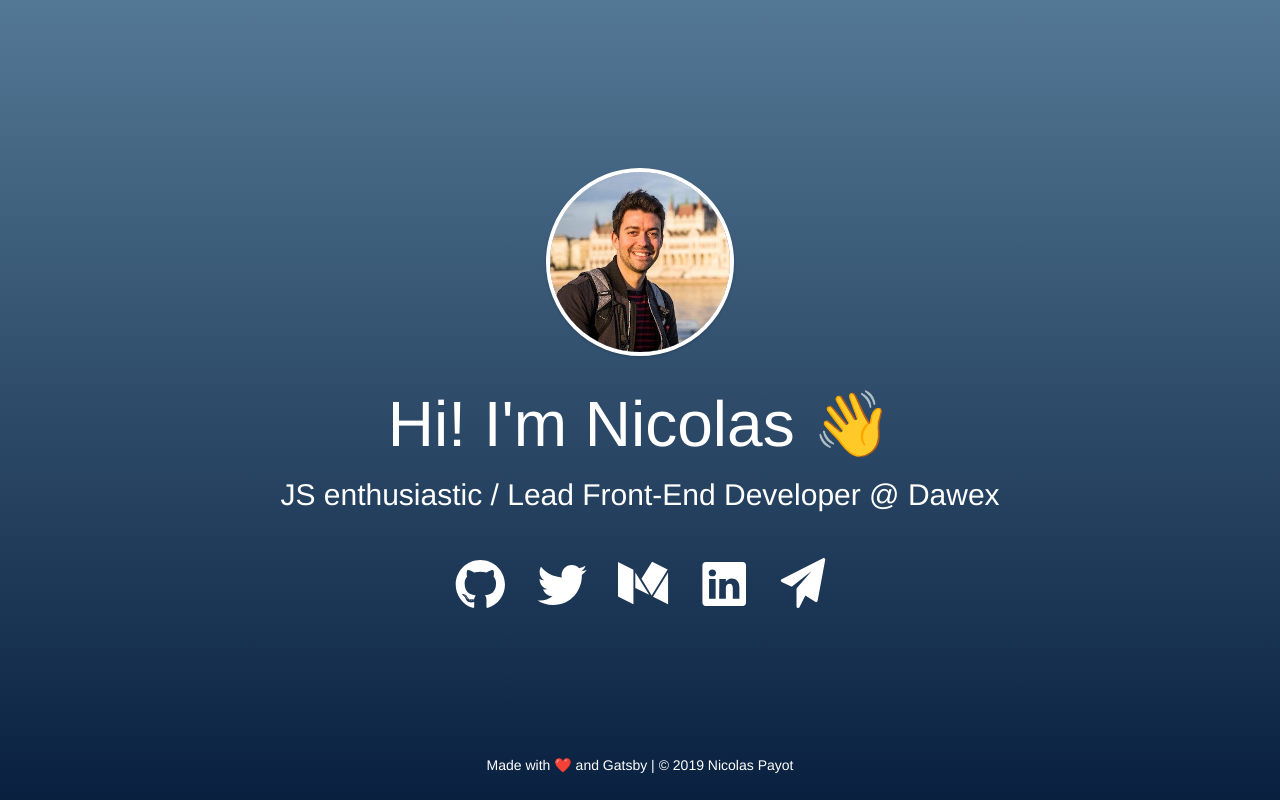
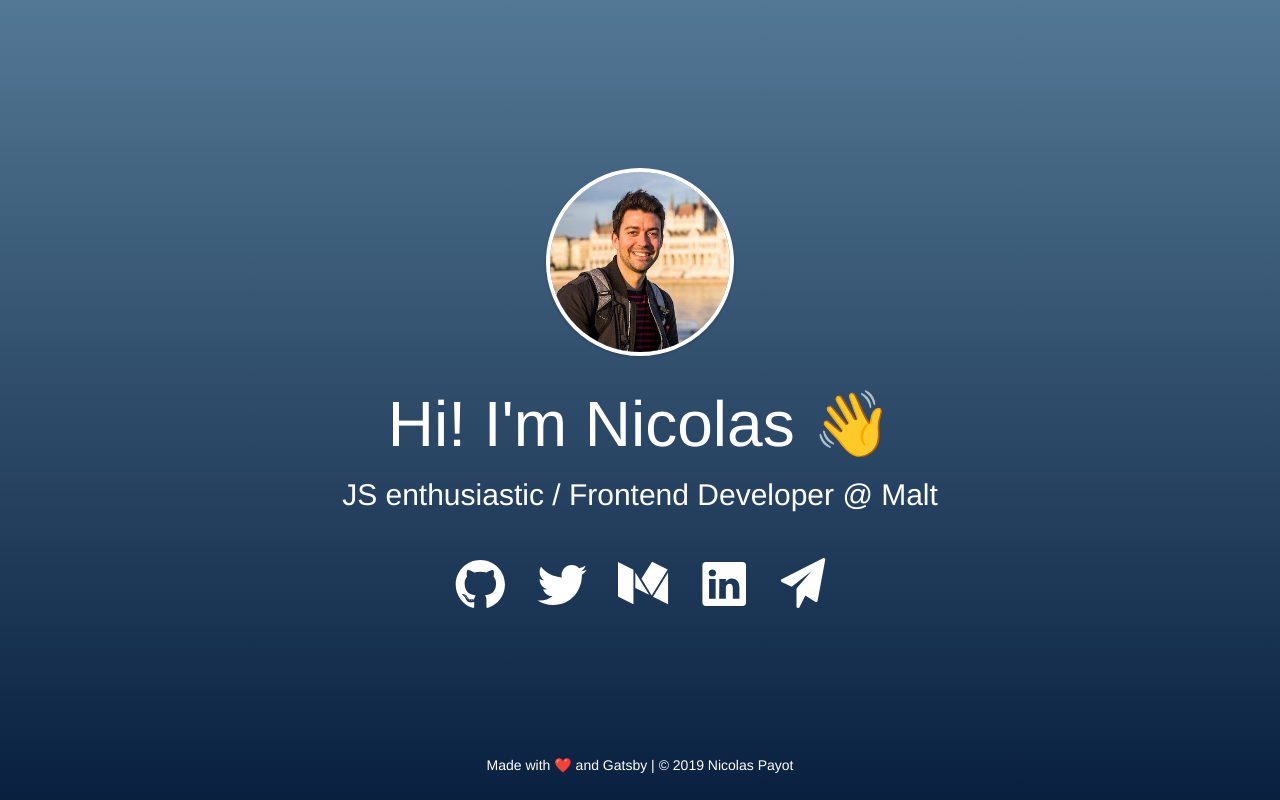
Before and after one commit to nicolaspayot/nicolaspayot, a Gatsby site: page / in a window 1280 px wide. Built offline with nearby package versions, Linux system fonts and the light colour scheme; Gatsby itself is replaced by a stand-in of ours; a web font is replaced by a local one.

Commit message:
Update job

```diff
--- a/src/components/greetings.js
+++ b/src/components/greetings.js
@@ -9,8 +9,8 @@ export default () => (
       </span>
     </h1>
     <h2 className="text-1xl md:text-3xl" style={{ fontWeight: 300 }}>
-      JS enthusiastic / Lead Front-End Developer @{' '}
-      <a href="https://www.dawex.com/">Dawex</a>
+      JS enthusiastic / Frontend Developer @{' '}
+      <a href="https://www.malt.com/" target="_blank" rel="noopener noreferrer">Malt</a>
     </h2>
   </div>
 )
```
